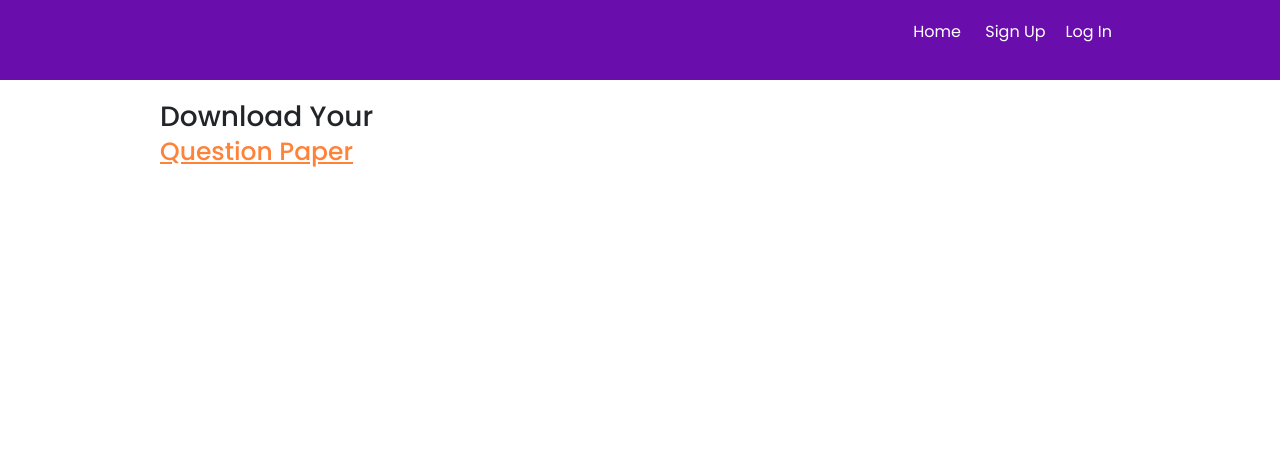
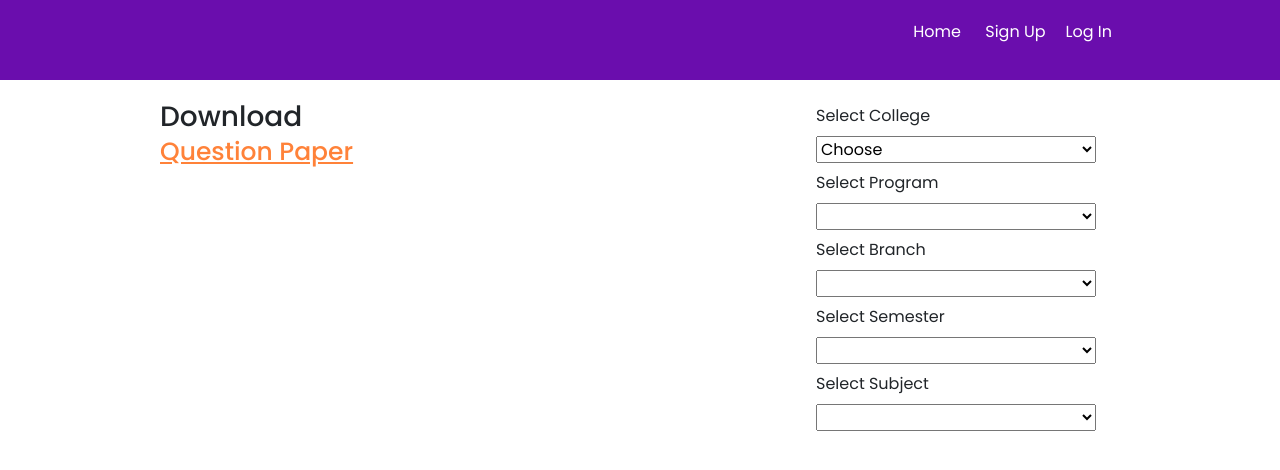
Before and after one commit to kvardaan/QPG, a PHP site: page /qp_download.php in a window 1280 px wide. Shown: the top 470 px of the page. Run offline with PHP 8.4, Linux system fonts and the light colour scheme; tables that the repository leaves empty or names only in its code hold one stand-in row (values such as "Sample post"); lists and menus that the app fills with data are empty.

Commit message:
Updated the files

```diff
--- a/qp_download.php
+++ b/qp_download.php
@@ -1,15 +1,98 @@
 <?php
     include_once 'include\header.php';
+    require_once 'include\dbh.inc.php';
+    $colleges = "SELECT * FROM colleges";
+    $colleges_qry = mysqli_query($conn, $colleges);
 ?>
     <div class="container">
         <div class="row">
             <div class="col-md-8">
-                <h3>Download Your<br>
+                <h3>Download<br>
                     <span style="font-size: 25px; color: #ff8239; text-decoration: underline;;">Question Paper</span>
                 </h3>
             </div>
+            <div class="col-md-4">
+
+                <div class="form-group">
+                    <label class="my-1 mr-2" for="colleges">Select College</label>
+                    <br><select class="custom-select my-1 mr-sm-2" id="colleges">
+                        <option selected="" disabled="">Choose</option>
+                        <?php
+                            while ($row = mysqli_fetch_assoc($colleges_qry)) {
+                                echo "<option value='" . $row["c_id"] . "'>" . $row["c_name"] . "</option>";
+                            }
+                        ?>
+                    </select>
+
+                    <br><label class="my-1 mr-2" for="programs">Select Program</label>
+                    <br><select class="custom-select my-1 mr-sm-2" id="programs">
+                    </select>
+
+                    <br><label class="my-1 mr-2" for="branches">Select Branch</label>
+                    <br><select class="custom-select my-1 mr-sm-2" id="branches">
+                    </select>
+
+                    <br><label class="my-1 mr-2" for="semester">Select Semester</label>
+                    <br><select class="custom-select my-1 mr-sm-2" id="semester">
+                    </select>
+
+                    <br><label class="my-1 mr-2" for="subject">Select Subject</label>
+                    <br><select class="custom-select my-1 mr-sm-2" id="subject">
+                    </select>
+                </div>
+            </div>
         </div>
     </div>
+
+    <script>
+    //Program fetch using College
+    $('#colleges').on('change', function() {    // with # insert the name of the field with which the next field has to be linked
+        var c_id = this.value;
+        $.ajax({
+            url: 'ajax/program.php',
+            type: "POST",
+            data: {
+                college_data: c_id
+            },
+            success: function(result) {
+                $('#programs').html(result);    //change the name to the specific id for which the task is being performed
+            }
+        })
+    });
+
+    //Branch fetch using Program
+    $('#programs').on('change', function() {
+        var p_id = this.value;
+        $.ajax({
+            url: 'ajax/branch.php',
+            type: "POST",
+            data: {
+                program_data: p_id
+            },
+            success: function(result) {
+                $('#branches').html(result);
+            }
+        })
+    });
+
+    //Semester fetch using Branch
+    $('#branches').on('change', function() {
+        var b_id = this.value;
+        $.ajax({
+            url: 'ajax/semester.php',
+            type: "POST",
+            data: {
+                branch_data: b_id
+            },
+            success: function(result) {
+                $('#semester').html(result);
+            }
+        })
+    });
+
+
+</script>
 <?php
-    include_once 'include\footer.php';
+    include_once 'include/footer.php';
+    $conn->close();  // Close the database connection when done
 ?>
```
Also changed, not shown: question_upload.php (+8 -4 lines).
